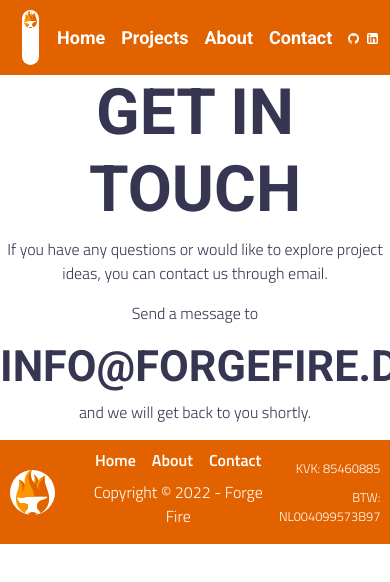
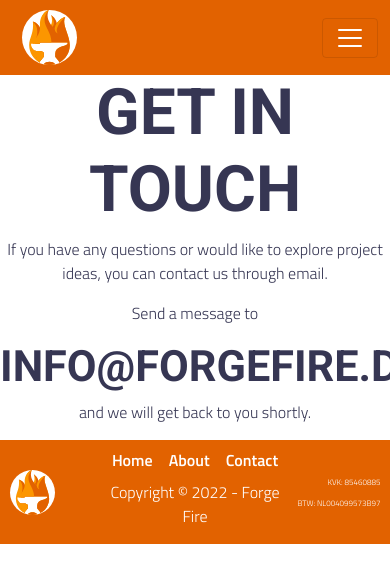
Before and after one commit to mickeybeurskens/forgefire-website, a Next.js app: page /contact in a window 390 px wide. Shown: the top 582 px of the page. Built offline with nearby package versions, Linux system fonts and the light colour scheme.

Commit message:
Mobile compatible header and footer

```diff
--- a/components/Header.js
+++ b/components/Header.js
@@ -20,9 +20,11 @@ const Header = () => {
 
   const currentPath = useRouter().pathname
   return (
-    <Navbar className={styles.navigation} variant="light">
+    <Navbar expand='md' className={styles.navigation} variant="light">
     <Container>
     <Logo size={55}/>
+    <Navbar.Toggle aria-controls="basic-navbar-nav" />
+    <Navbar.Collapse>
       <Nav className="me-auto">
         {headerPageNames.map((pageInfo, index) => (
           <Link key={index} href={pageInfo.link}>
@@ -37,13 +39,12 @@ const Header = () => {
           <Image src='/github_logo.png'
             alt='github logo' width={socials_size} height={socials_size}/>
         </a>
-    </div>
-    <div className={styles.socials}>
         <a href={configs.linkedin_url}>
           <Image src='/linkedin_logo.png'
             alt='linkedin logo' width={socials_size} height={socials_size}/>
         </a>
       </div>
+    </Navbar.Collapse>
     </Container>
     </Navbar>
   )
--- a/styles/contact.module.scss
+++ b/styles/contact.module.scss
@@ -24,10 +24,11 @@
   text-align: center;
   color: $c-white;
   background: linear-gradient(87.43deg, $c-yellow-orange 0%,
-  $c-spanish-orange 100%);
+    $c-spanish-orange 100%);
   width: 25rem;
   margin: auto;
   border-radius: 10px;
+  padding-bottom: 5px;
 }
 
 .email_link {
--- a/styles/footer.module.scss
+++ b/styles/footer.module.scss
@@ -32,3 +32,9 @@
   text-align: end;
   font-size: 0.8rem;
 }
+
+@media (max-width: 500px) {
+  .info {
+    font-size: 0.5rem;
+  }
+}
--- a/styles/header.module.scss
+++ b/styles/header.module.scss
@@ -13,3 +13,13 @@
 .socials {
   margin-left: 0.5rem;
 }
+
+.socials a {
+  margin: 0 0.5rem;
+}
+
+@media (max-width: 500px) {
+  .socials{
+    margin: 1rem 0;
+  }
+}
```
Lines whose indentation alone changed are shown as unchanged.
